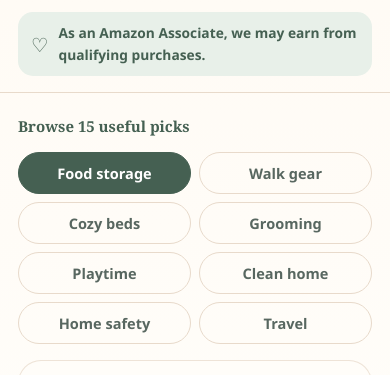
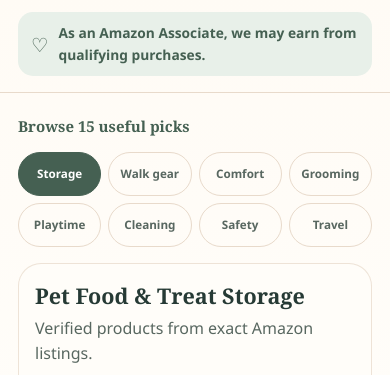
Before and after one commit to valeriasachel-png/whiskers-and-wags, a website: page picks.html in a window 390 px wide. Shown: the part 215-590 px from the top of the page. Drawn offline with Linux system fonts and the light colour scheme.

Commit message:
Compact mobile store categories into two rows

```diff
--- a/picks.js
+++ b/picks.js
@@ -6,7 +6,7 @@
 const categories = [
   {
     name: 'Pet Food & Treat Storage',
-    label: 'Food storage',
+    label: 'Storage',
     intro: 'Verified products from exact Amazon listings.',
     products: [
       {
@@ -44,7 +44,7 @@
   },
   {
     name: 'Pet Beds & Blankets',
-    label: 'Cozy beds',
+    label: 'Comfort',
     intro: 'Cozy comfort pieces for naps, furniture protection, and quiet time.',
     products: [
       {
@@ -113,7 +113,7 @@
   },
   {
     name: 'Cleaning & Odor Control',
-    label: 'Clean home',
+    label: 'Cleaning',
     intro: 'Practical choices for fur, accidents, and fresh-feeling spaces.',
     products: [
       {
@@ -136,7 +136,7 @@
   },
   {
     name: 'Home Safety Items',
-    label: 'Home safety',
+    label: 'Safety',
     intro: 'Helpful home-check tools for comfortable stays and peace of mind.',
     products: [
       {
--- a/styles.css
+++ b/styles.css
@@ -1547,15 +1547,18 @@
 
   .category-filters {
     display: grid;
-    gap: 8px;
-    grid-template-columns: repeat(2, minmax(0, 1fr));
+    gap: 7px;
+    grid-template-columns: repeat(4, minmax(0, 1fr));
     margin: 0 0 16px;
   }
 
   .category-filter {
+    font-size: 0.73rem;
+    line-height: 1.2;
+    min-height: 44px;
     text-align: center;
     width: 100%;
-    padding: 10px 15px;
+    padding: 8px 4px;
   }
 
   .category {
```
